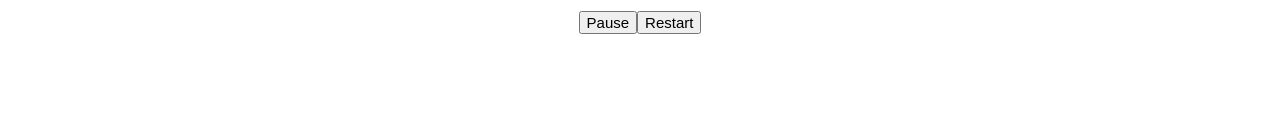
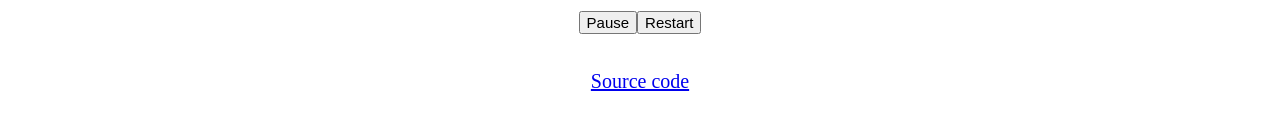
Before and after one commit to AjaiKN/counting-examples, a Vue app: page / in a window 1280 px wide. Shown: the part 410-540 px from the top of the page. Built offline with nearby package versions, Linux system fonts and the light colour scheme; the HTML template or start-up script is replaced by a standard one.

Commit message:
Add link to source code

```diff
--- a/src/components/StarsBars.vue
+++ b/src/components/StarsBars.vue
@@ -69,6 +69,9 @@
 				Next
 			</button>
 		</div>
+		<p>
+			<a href="https://github.com/Aurelius333/counting-examples">Source code</a>
+		</p>
 	</div>
 </template>
 
```
